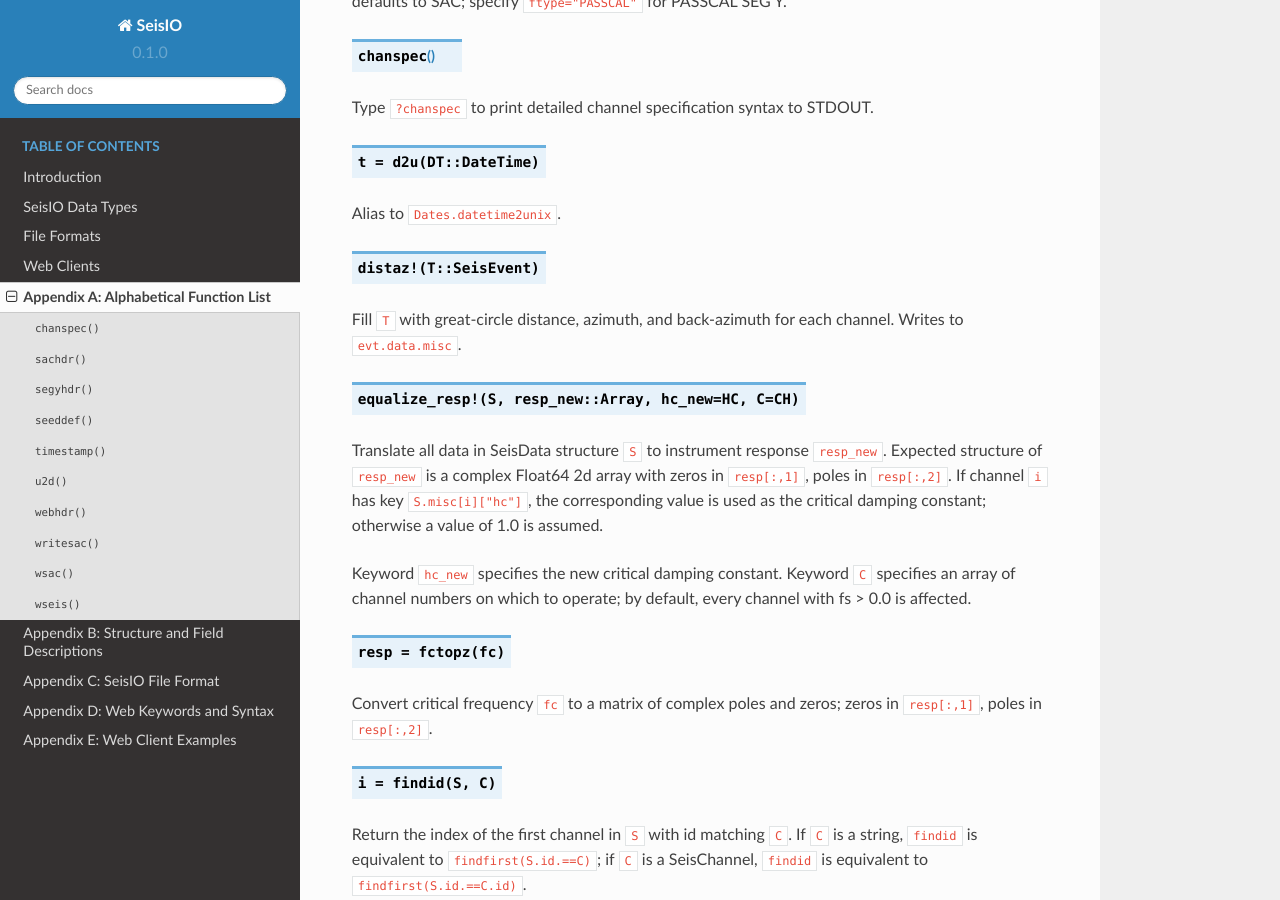
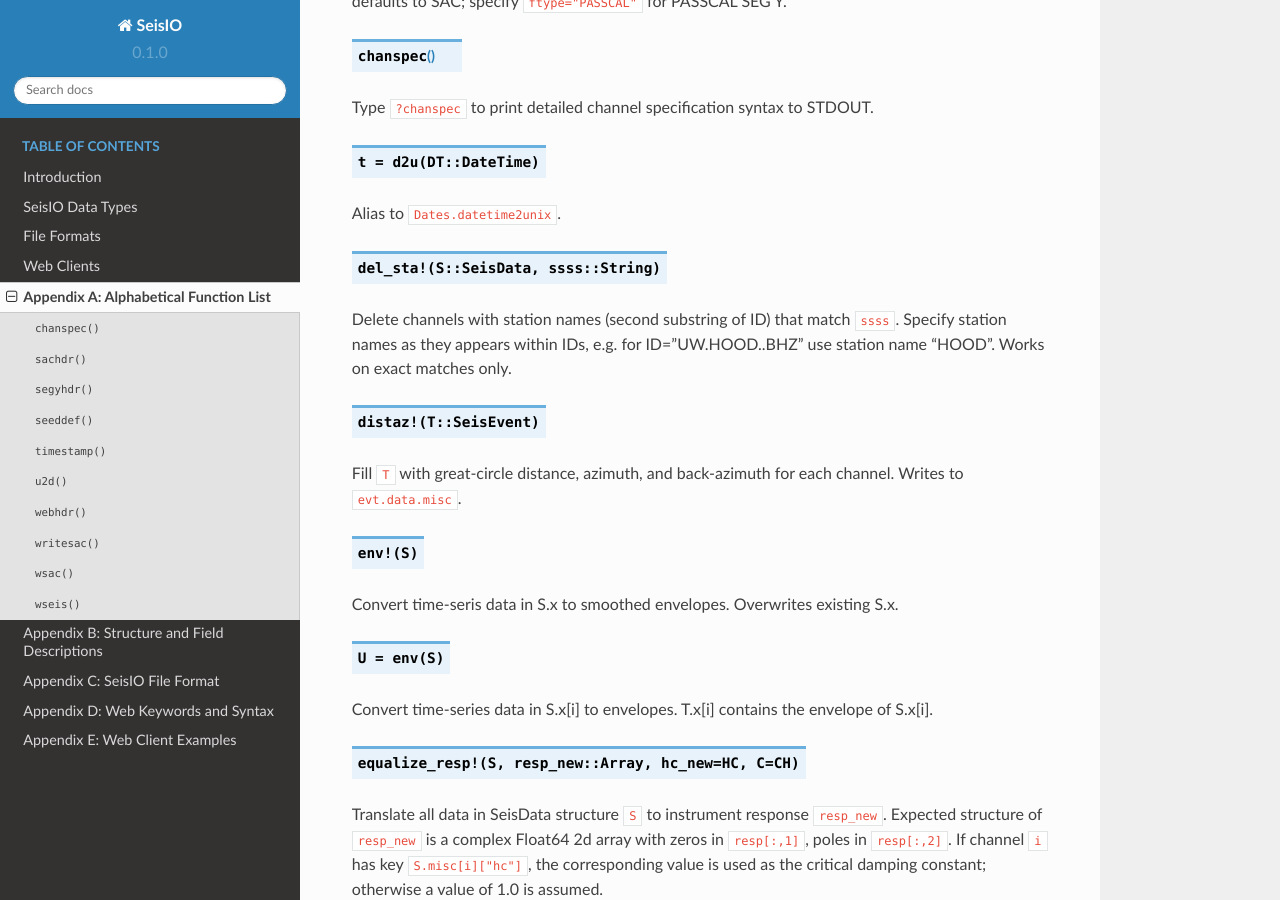
Before and after one commit to jpjones76/SeisIO.jl, a Sphinx documentation site: the page built from docs/src/Appendices/function_list.rst, in a window 1280 px wide and 900 px high, scrolled down 1822 px. Built offline with Sphinx 7.4.7 and the Read the Docs theme 2.0.0, drawn with Linux system fonts in a browser that asks for light colours.

Commit message:
docs update
Former-commit-id: b7e4ef45927bb1621a5c37f252ab47bf08e25188
Former-commit-id: 8d66d2233975326b7d8714f40bcab218ca16fefd

```diff
--- a/docs/src/Appendices/function_list.rst
+++ b/docs/src/Appendices/function_list.rst
@@ -69,9 +69,21 @@ Type ``?chanspec`` to print detailed channel specification syntax to STDOUT.
 
 Alias to ``Dates.datetime2unix``.
 
+.. function:: del_sta!(S::SeisData, ssss::String)
+
+Delete channels with station names (second substring of ID) that match ``ssss``. Specify station names as they appears within IDs, e.g. for ID="UW.HOOD..BHZ" use station name "HOOD". Works on exact matches only.
+
 .. function:: distaz!(T::SeisEvent)
 
 Fill ``T`` with great-circle distance, azimuth, and back-azimuth for each channel. Writes to ``evt.data.misc``.
+
+.. function:: env!(S)
+
+Convert time-seris data in S.x to smoothed envelopes. Overwrites existing S.x.
+
+.. function:: U = env(S)
+
+Convert time-series data in S.x[i] to envelopes. T.x[i] contains the envelope of S.x[i].
 
 .. function:: equalize_resp!(S, resp_new::Array, hc_new=HC, C=CH)
 
```
